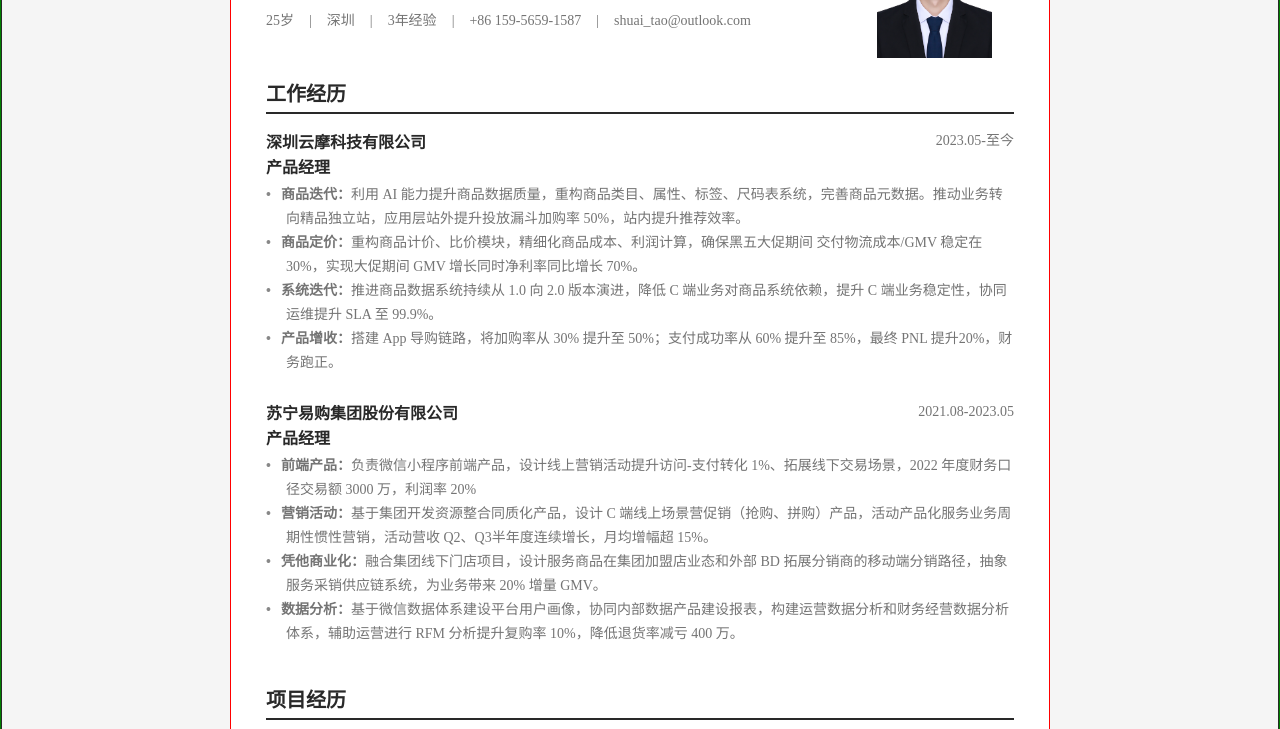
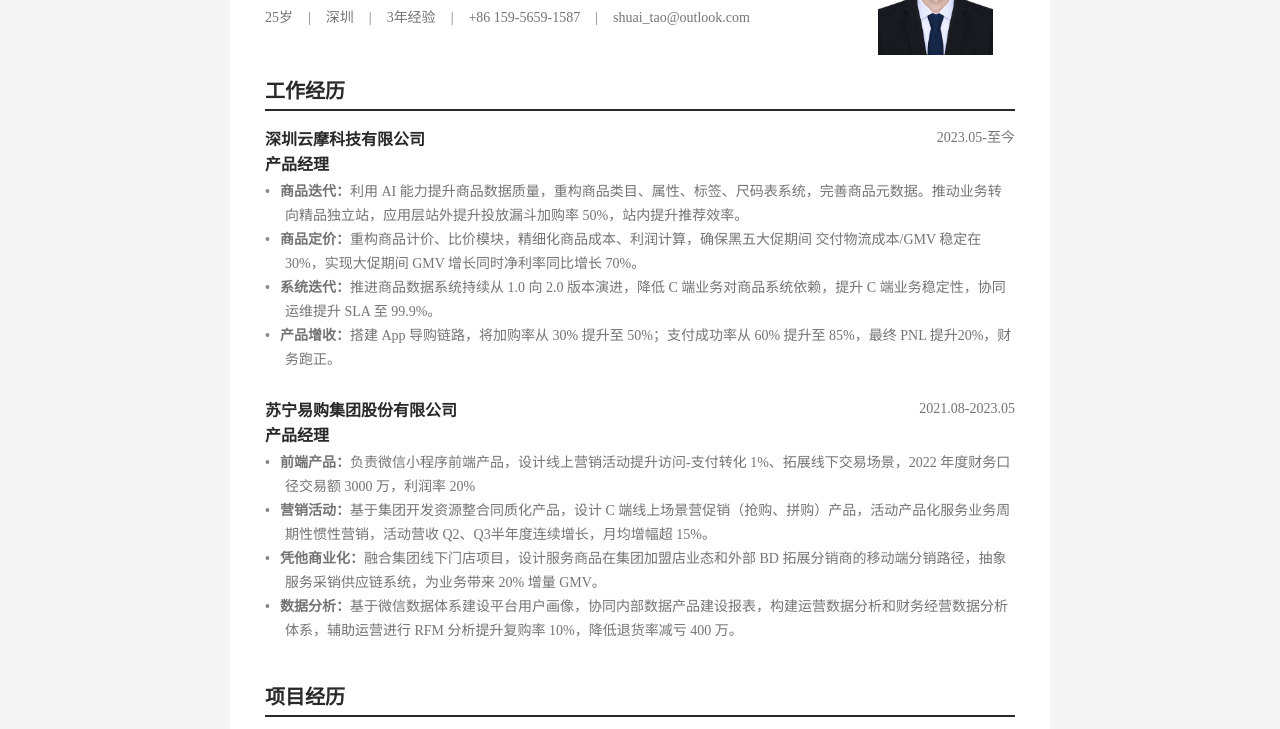
Before and after one commit to brictao/brictao.github.io, a plain HTML site: page index.html in a window 1280 px wide. Shown: the part 147-876 px from the top of the page. Drawn offline with Linux system fonts and the light colour scheme.

Commit message:
Update style.css

```diff
--- a/CSS/style.css
+++ b/CSS/style.css
@@ -1,11 +1,11 @@
 html{
     background: #f5f5f5;
-    border: green 1px solid;
+    /* border: green 1px solid; */
 }
 
 body{
     margin: 0;
-    border: #292929 1px solid;
+    /* border: #292929 1px solid; */
 }
 
 h1{
@@ -50,7 +50,7 @@ p, ul{
 
     background: #ffffff;
 
-    border: red 1px solid;
+    /* border: red 1px solid; */
 }
 
 .profile{
```
